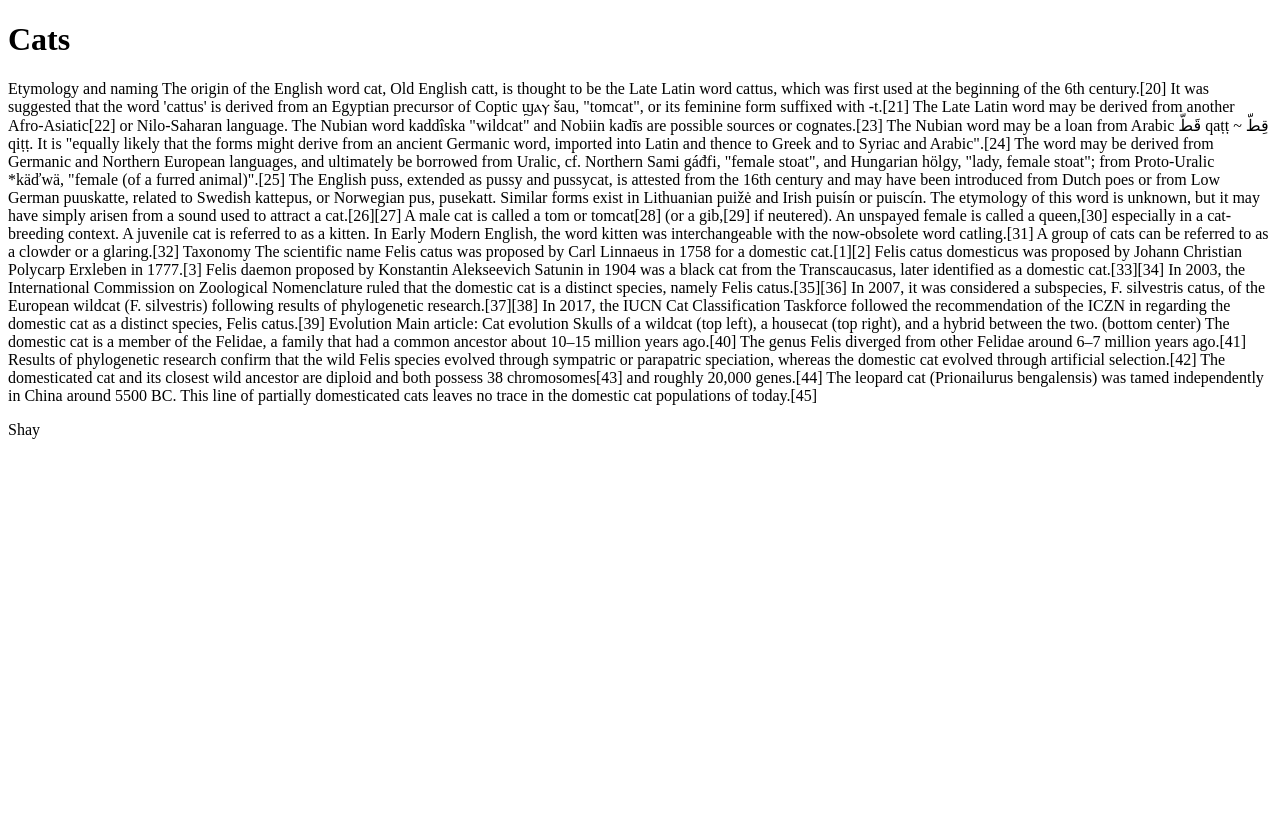
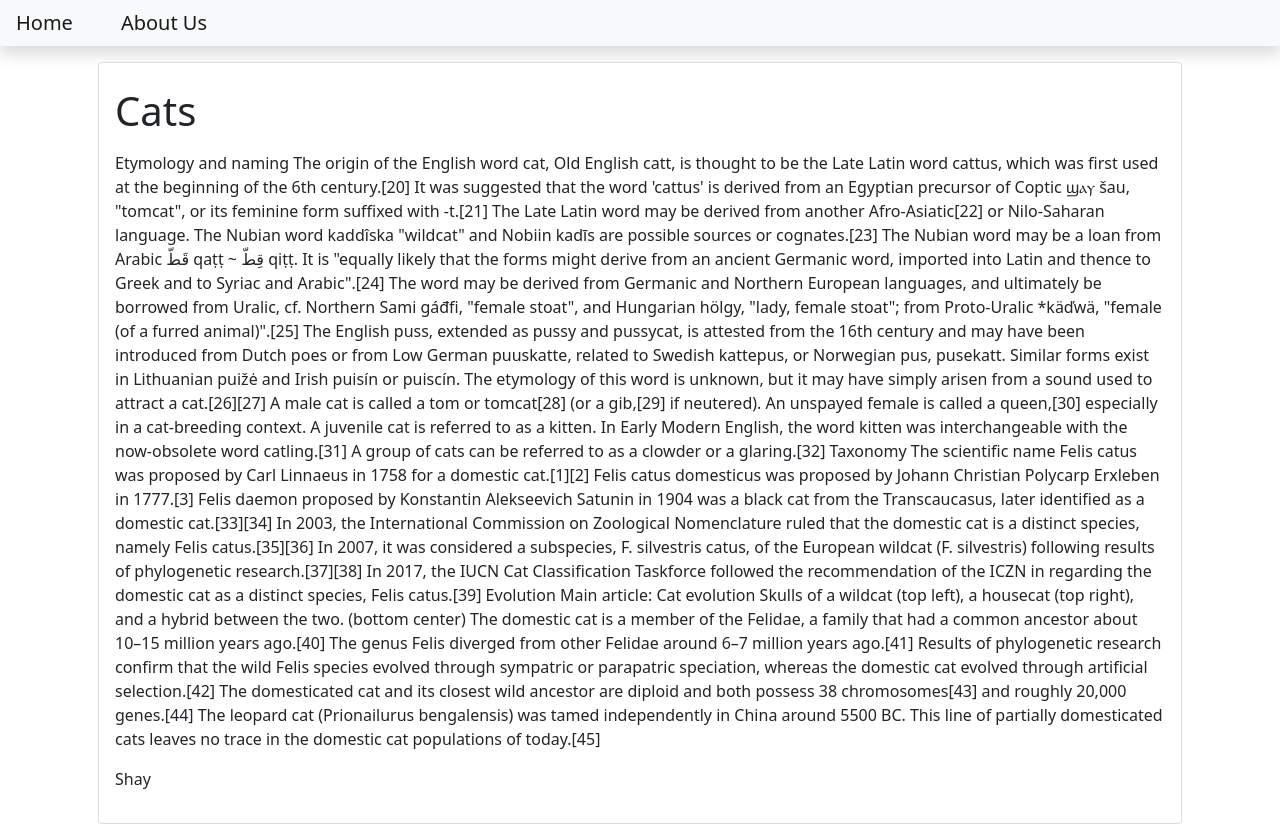
Before and after one commit to ShayQ/django-blog-and-translator, a Django app: a page that uses templates/blog.html in a window 1280 px wide. Before the commit the page ends 439 px from the top, so only its background shows below. Run offline with Django 3.2, Linux system fonts and the light colour scheme; data comes from the database, SQL or seed files in the repository; both versions use the stored data as it was after the commit.

Commit message:
nav bar & bootstrap added for blogs

```diff
--- /dev/null
+++ b/templates/base.html
@@ -0,0 +1,28 @@
+<!DOCTYPE html>
+<html>
+    <head>
+        <meta charset="utf-8">
+        <meta name="viewport" content="width=device-width, inital-scale=1">
+        <link href="https://cdn.jsdelivr.net/npm/bootstrap@5.1.3/dist/css/bootstrap.min.css" rel="stylesheet" integrity="sha384-1BmE4kWBq78iYhFldvKuhfTAU6auU8tT94WrHftjDbrCEXSU1oBoqyl2QvZ6jIW3" crossorigin="anonymous">
+        <title>Blog Posts</title>
+    </head>
+    <body>
+        <nav class="navbar navbar-expand-lg navbar-light bg-light shadow mb-3" id="mainNav">
+            <div class="collapse navbar-collapse" id="navbarResponsive">
+                <ul class="navbar-nav ml-auto">
+                    <li class="nav-item">
+                        <a class="navbar-brand p-3" href="{% url 'home' %}">Home</a>
+                    </li>
+                    <li>
+                        <a class="navbar-brand p-3" href="{% url 'about_view' %}">About Us</a>
+                    </li>
+                </ul>
+            </div>
+        </nav>
+
+{% block content %}
+{% endblock content %}
+
+<script src="https://cdn.jsdelivr.net/npm/bootstrap@5.1.3/dist/js/bootstrap.bundle.min.js" integrity="sha384-ka7Sk0Gln4gmtz2MlQnikT1wXgYsOg+OMhuP+IlRH9sENBO0LRn5q+8nbTov4+1p" crossorigin="anonymous"></script>
+    </body>
+</html>
--- a/templates/blog.html
+++ b/templates/blog.html
@@ -1,8 +1,17 @@
-<!DOCTYPE html>
-<html>
-    <body>
-        <h1>{{object.title}}</h1>
-        <p>{{object.content}}</p>
-        <p>{{object.author}}</p>
-    </body>
-</html>
+{% extends 'base.html' %}
+{% block content %}
+<div class="container">
+    <div class="card m-3">
+        <div class="card-body">
+            <h2 class="card-title">
+                <h1>{{object.title}}</h1>
+            </h2>
+            <p class="card-text">
+                <p>{{object.content}}</p>
+            </p>
+            <p class="card-text">
+                <p>{{object.author}}</p>
+            </p>
+    </div>
+</div>
+{% endblock content %}
```
Also changed, not shown: templates/about.html (+7 -6 lines), templates/index.html (+21 -9 lines), db.sqlite3.
